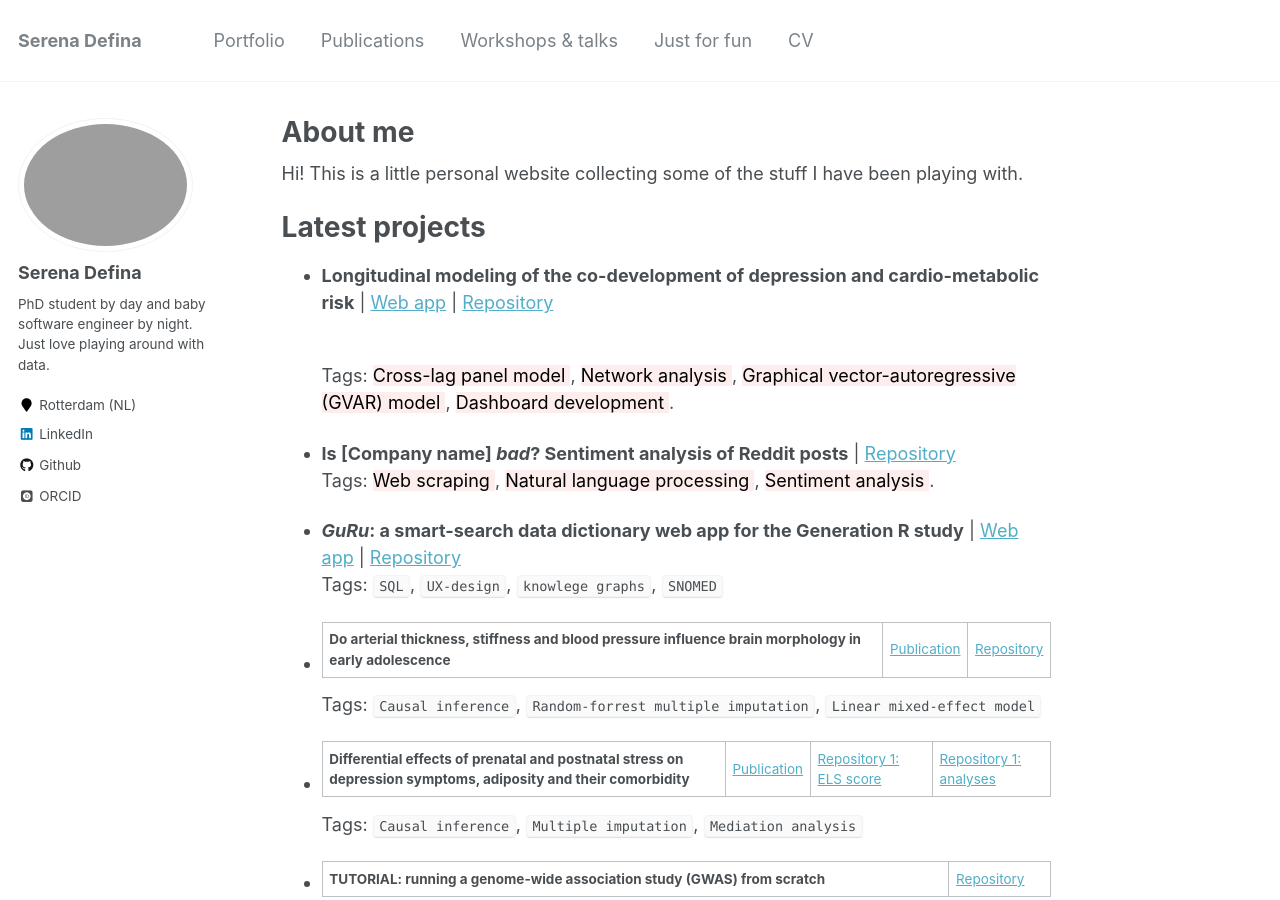
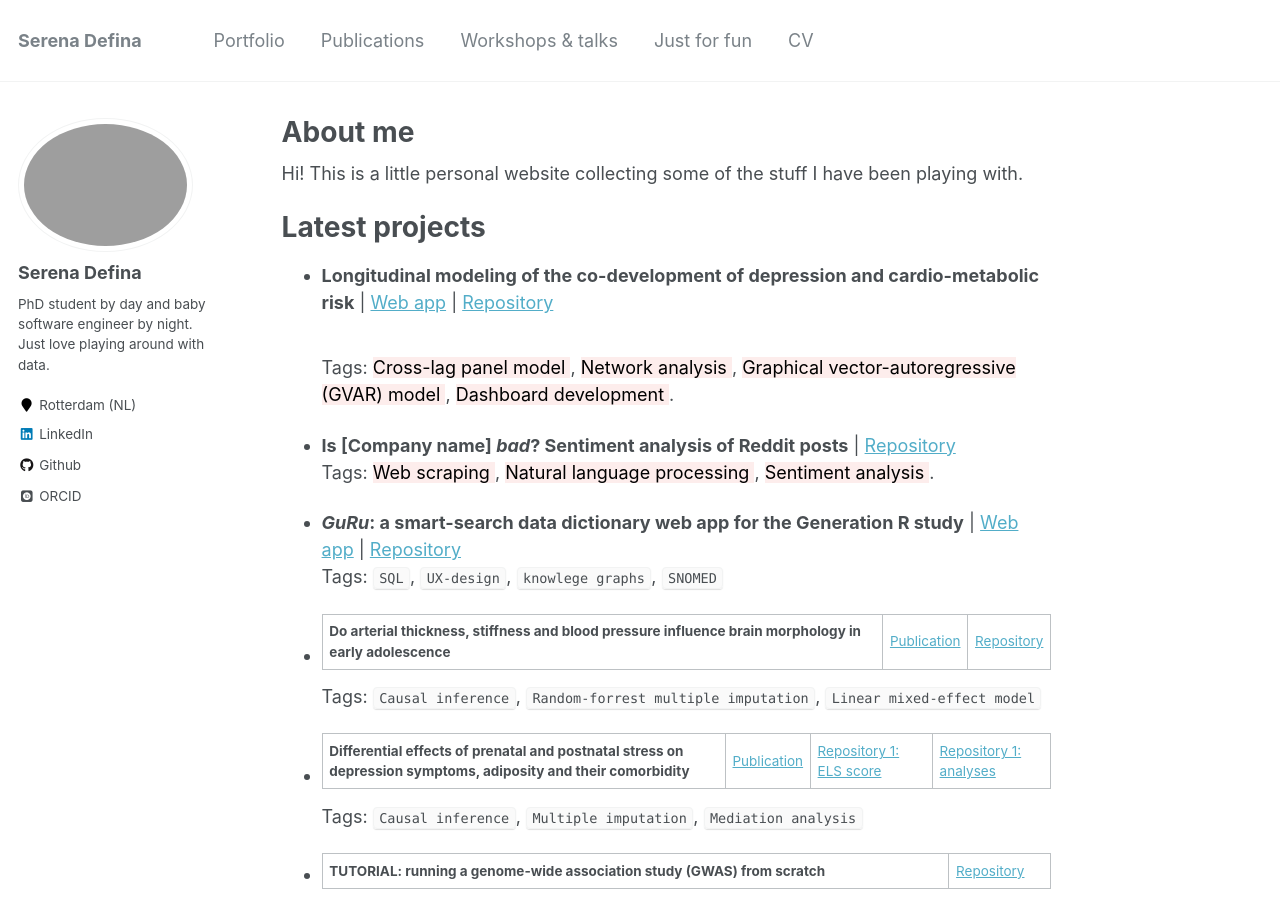
Before and after one commit to SereDef/seredef.github.io, a Jekyll site: the page built from _pages/about.md, in a window 1280 px wide and 900 px high. Built offline with Jekyll 4.4.1, drawn with Linux system fonts in a browser that asks for light colours; some web fonts are replaced.

Commit message:
style try

```diff
--- a/_pages/about.md
+++ b/_pages/about.md
@@ -16,7 +16,7 @@ Latest projects
 - **Longitudinal modeling of the co-development of depression and cardio-metabolic risk** \|
   [Web app](https://longit-comorbidity.onrender.com) \|
   [Repository](https://github.com/SereDef/comorb-longit-project)
-  <hr style="height:10px; visibility:hidden;" /> Tags:
+  <hr style="height:2px; visibility:hidden;" /> Tags:
   <mark style="background-color: #fdedec"> Cross-lag panel model </mark>,
   <mark style="background-color: #fdedec"> Network analysis </mark>,
   <mark style="background-color: #fdedec"> Graphical vector-autoregressive (GVAR) model </mark>,
```
